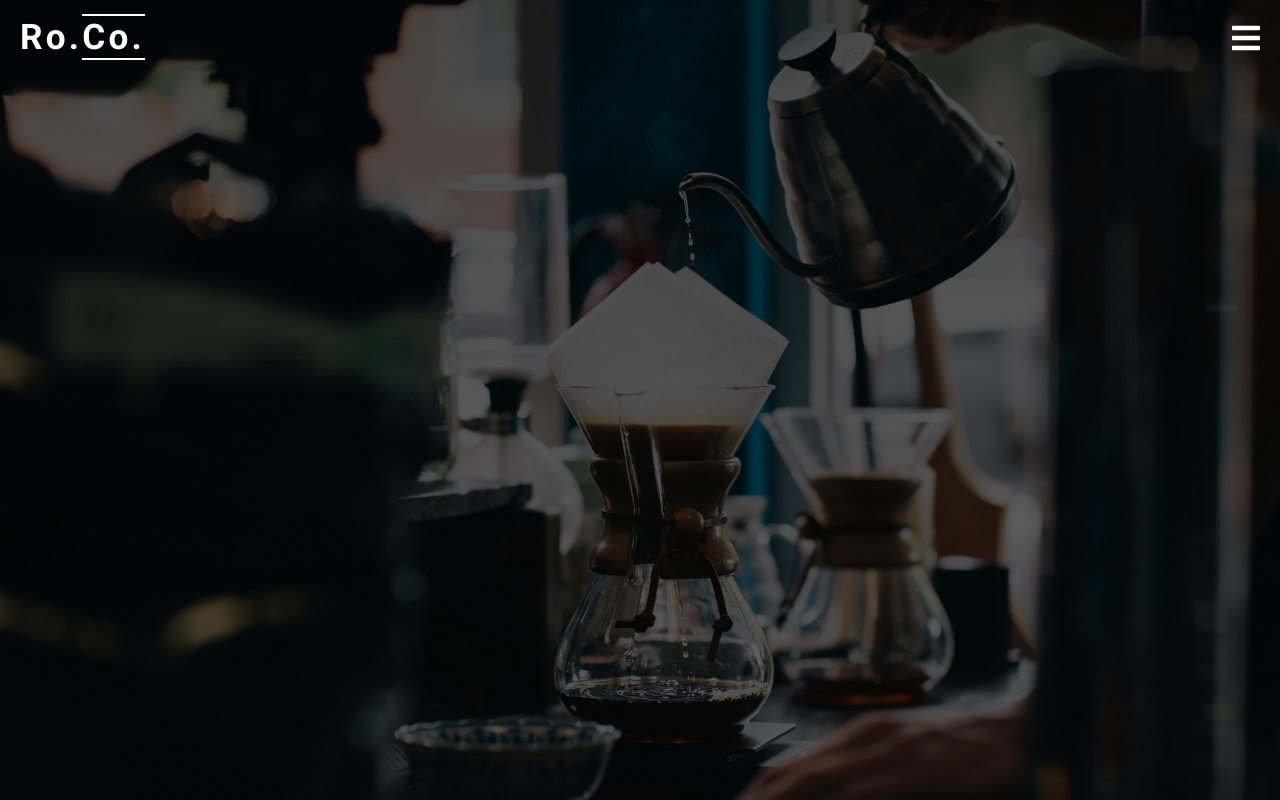
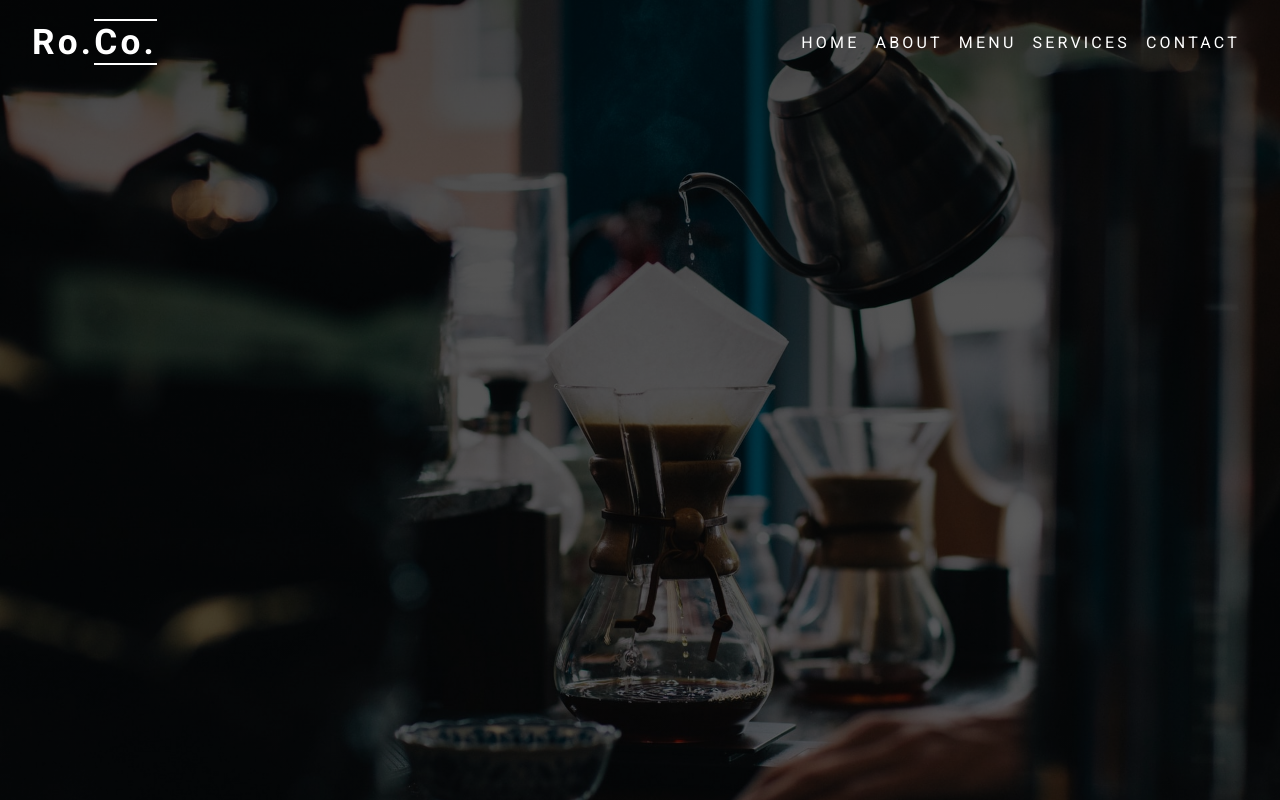
Before and after one commit to roycenguyen1/header-styles, a plain HTML site: page header1/index.html in a window 1280 px wide. Drawn offline with nearby package versions, Linux system fonts and the light colour scheme.

Commit message:
initial commit

```diff
--- a/header1/css/style.css
+++ b/header1/css/style.css
@@ -22,7 +22,7 @@ a {
   font-weight: normal;
   text-transform: uppercase;
   letter-spacing: 0.2rem;
-  font-size: 1.2rem;
+  font-size: 1rem;
 }
 
 .hero {
@@ -168,3 +168,47 @@ header.open .menu ul li {
 header.open {
   background: transparent;
 }
+
+/* MEdia Queries */
+@media (min-width: 650px) {
+  header {
+    display: flex;
+    align-items: center;
+    justify-content: center;
+    padding: 0 2rem;
+  }
+  header .menu {
+    transform: none;
+    display: block;
+    position: static;
+  }
+
+  header .menu ul {
+    flex-direction: row;
+    width: 100%;
+    height: 100%;
+    border-radius: 0;
+    background-color: transparent;
+    justify-content: flex-end;
+  }
+
+  header .menu ul li {
+    opacity: 1;
+    margin: 0 0.5rem;
+    display: inline-block;
+    width: auto;
+  }
+
+  header .menu ul li a {
+    padding: 0.4rem 0;
+    display: inline-block;
+  }
+
+  .hamburger {
+    display: none;
+  }
+
+  header .logo {
+    position: static;
+  }
+}
```
